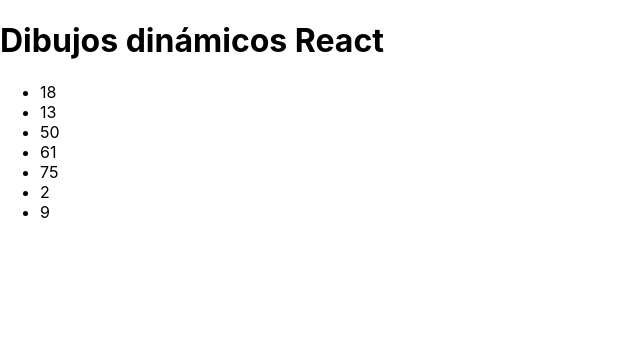
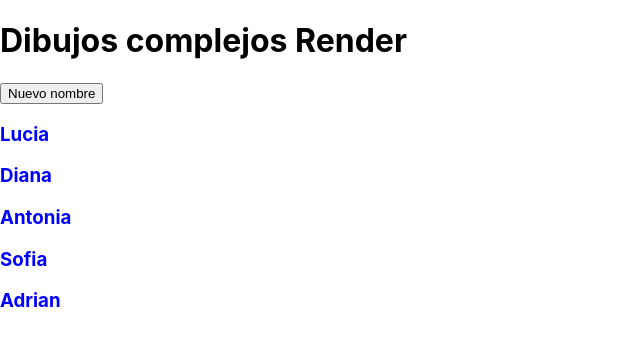
Before and after one commit to AlvaroCascoV/reactclases, a React (Create React App) app: page / in a window 1280 px wide. Shown: the top 346 px of the page, without its empty margins (0-640 px from the left). Built offline with nearby package versions, Linux system fonts and the light colour scheme.

Commit message:
dibujos complejos en el render

```diff
--- /dev/null
+++ b/src/Components/DibujosComplejosRender.js
@@ -0,0 +1,37 @@
+import { Component } from "react";
+
+class DibujosComplejosRender extends Component{
+    //NECESITAMOS UN ARRAY CON NOMBRES Y DICHO ARRAY DEBE
+    //ESTAR DECLARADO EN state PARA ACTUALIZAR EL DIBUJO
+    state = {
+        nombres: ["Lucia", "Diana", "Antonia", "Sofia","Adrian"]
+    }
+
+    generarNombre = () => {
+        //Hay que hacerlo en dos partes, primero se añade al array
+        //y luego se actualiza el state
+        this.state.nombres.push("NUEVO NOMBRE")
+        this.setState({
+            nombre: this.state.nombres
+        })
+    }
+
+    render(){
+        return (<div>
+            <h1>Dibujos complejos Render</h1>
+            <button onClick={this.generarNombre}>Nuevo nombre</button>
+            {
+                //ESTE CODIGO ES JSX DE REACT
+                //EL CODIGO LOGICO DEBE CONTENER UN RETURN
+                this.state.nombres.map((nombre, index) => {
+                    //ESTE CODIGO NO PUEDE ESTAR VACIO, NECESITA UN RETURN
+                    //PARA QUE DIBUJE
+                    return (<h3 style={{color:"blue"}} key={index}>
+                        {nombre}
+                    </h3>)
+                })
+            }
+        </div>)
+    }
+}
+export default DibujosComplejosRender;
--- a/src/index.js
+++ b/src/index.js
@@ -3,14 +3,16 @@
 import './index.css';
 // import Contador from './Components/Contador'
 import reportWebVitals from './reportWebVitals';
-import DibujosComplejos from './Components/DibujosComplejos';
+import DibujosComplejosRender from './Components/DibujosComplejosRender';
+// import DibujosComplejos from './Components/DibujosComplejos';
 
 const root = ReactDOM.createRoot(document.getElementById('root'));
 root.render(
   <React.StrictMode>
     {/* <Contador inicio="4"/>
     <Contador inicio="9"/> */}
-    <DibujosComplejos/>
+    {/* <DibujosComplejos/> */}
+    <DibujosComplejosRender/>
   </React.StrictMode>
 );
 
```
